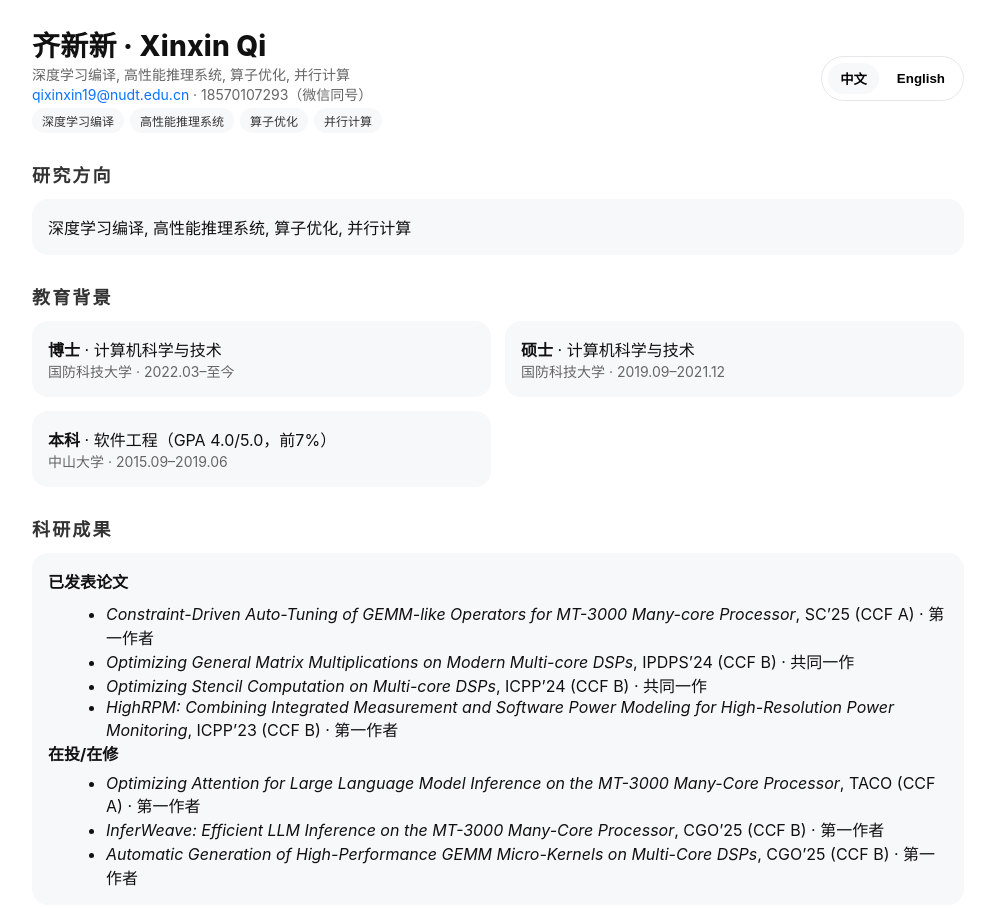
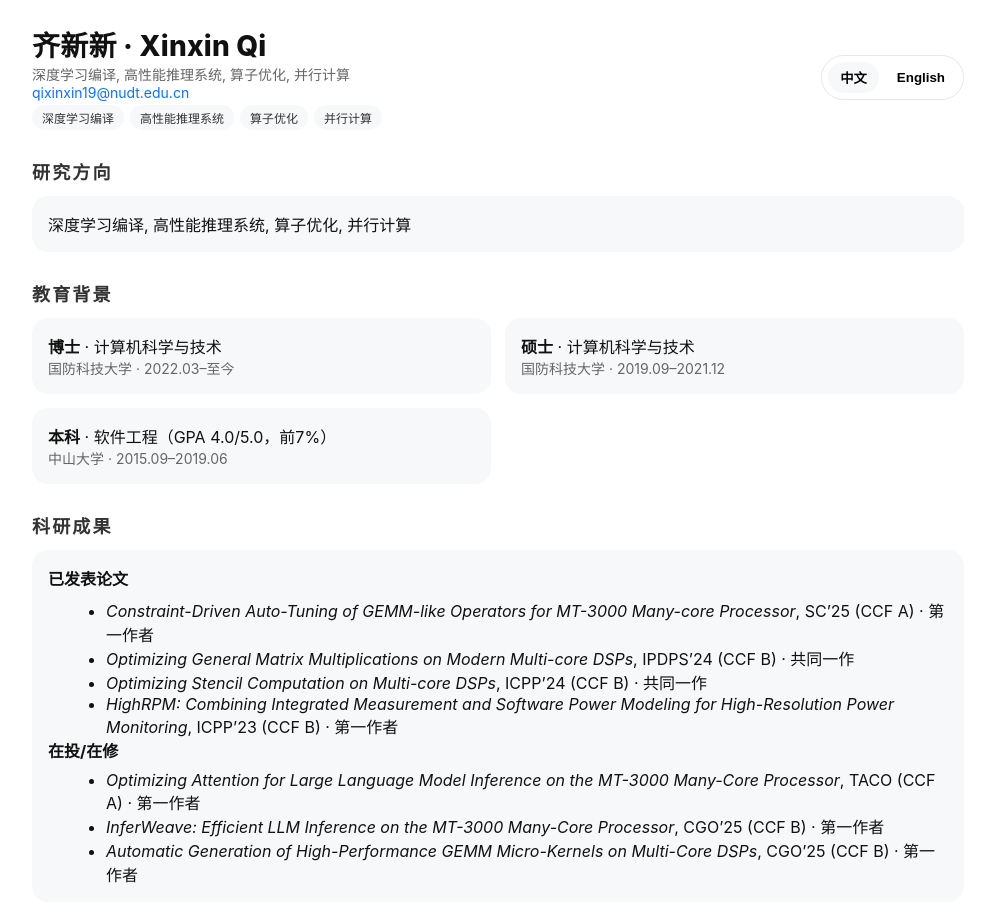
Before and after one commit to Alva007/Alva007.github.io, a plain HTML site: page index.html in a window 1280 px wide. Shown: the top 908 px of the page, without its empty margins (142-1137 px from the left). Drawn offline with Linux system fonts and the light colour scheme.

Commit message:
Update index.html

```diff
--- a/index.html
+++ b/index.html
@@ -53,7 +53,7 @@ document.addEventListener('DOMContentLoaded', function(){ setLang('zh'); });
       <div class="name">齐新新 · Xinxin Qi</div>
       <div class="meta">
         <span>深度学习编译, 高性能推理系统, 算子优化, 并行计算</span><br/>
-        <a href="mailto:qixinxin19@nudt.edu.cn">qixinxin19@nudt.edu.cn</a> · <span>18570107293（微信同号）</span>
+        <a href="mailto:qixinxin19@nudt.edu.cn">qixinxin19@nudt.edu.cn</a>
       </div>
       <div>
         <span class="badge">深度学习编译</span><span class="badge">高性能推理系统</span><span class="badge">算子优化</span><span class="badge">并行计算</span>
```
